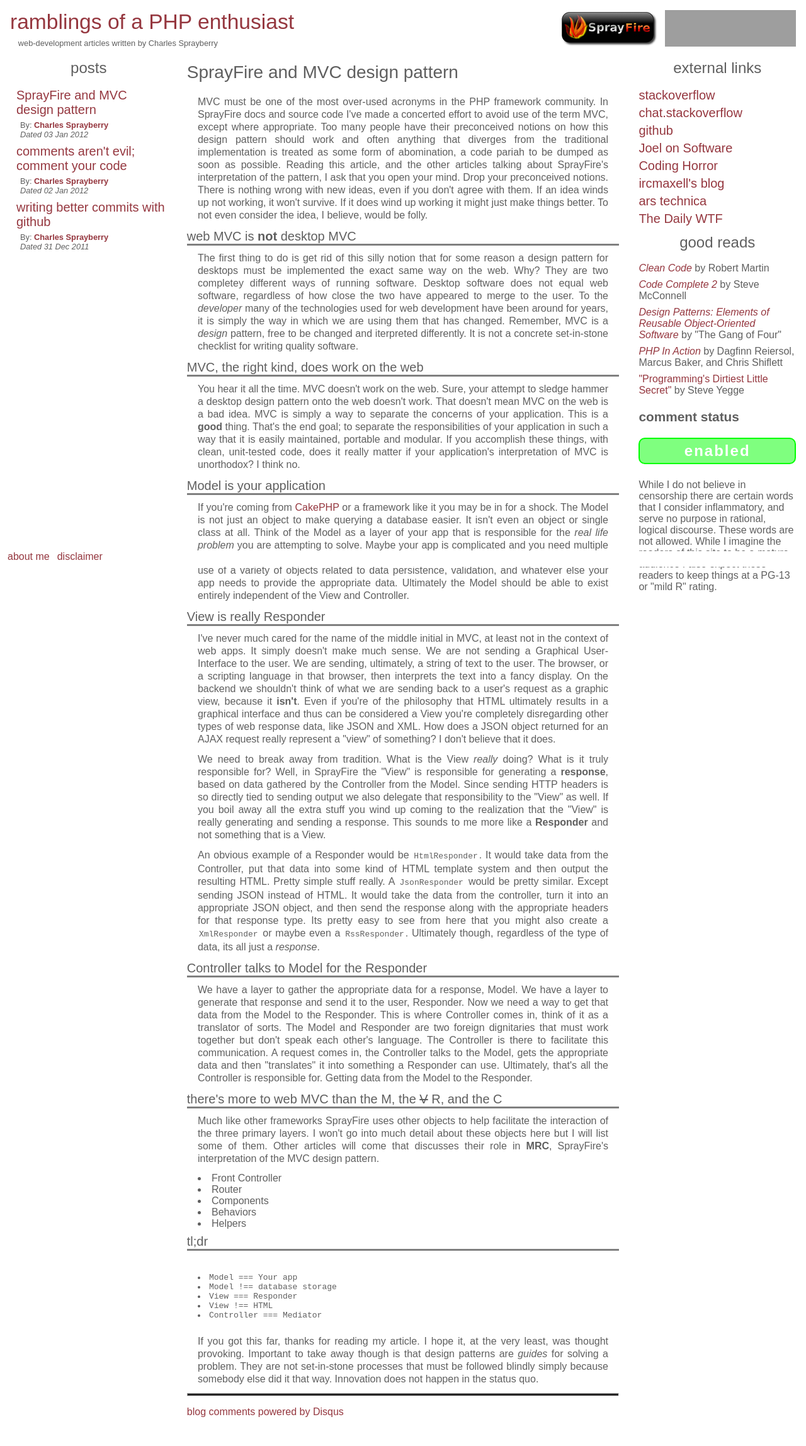
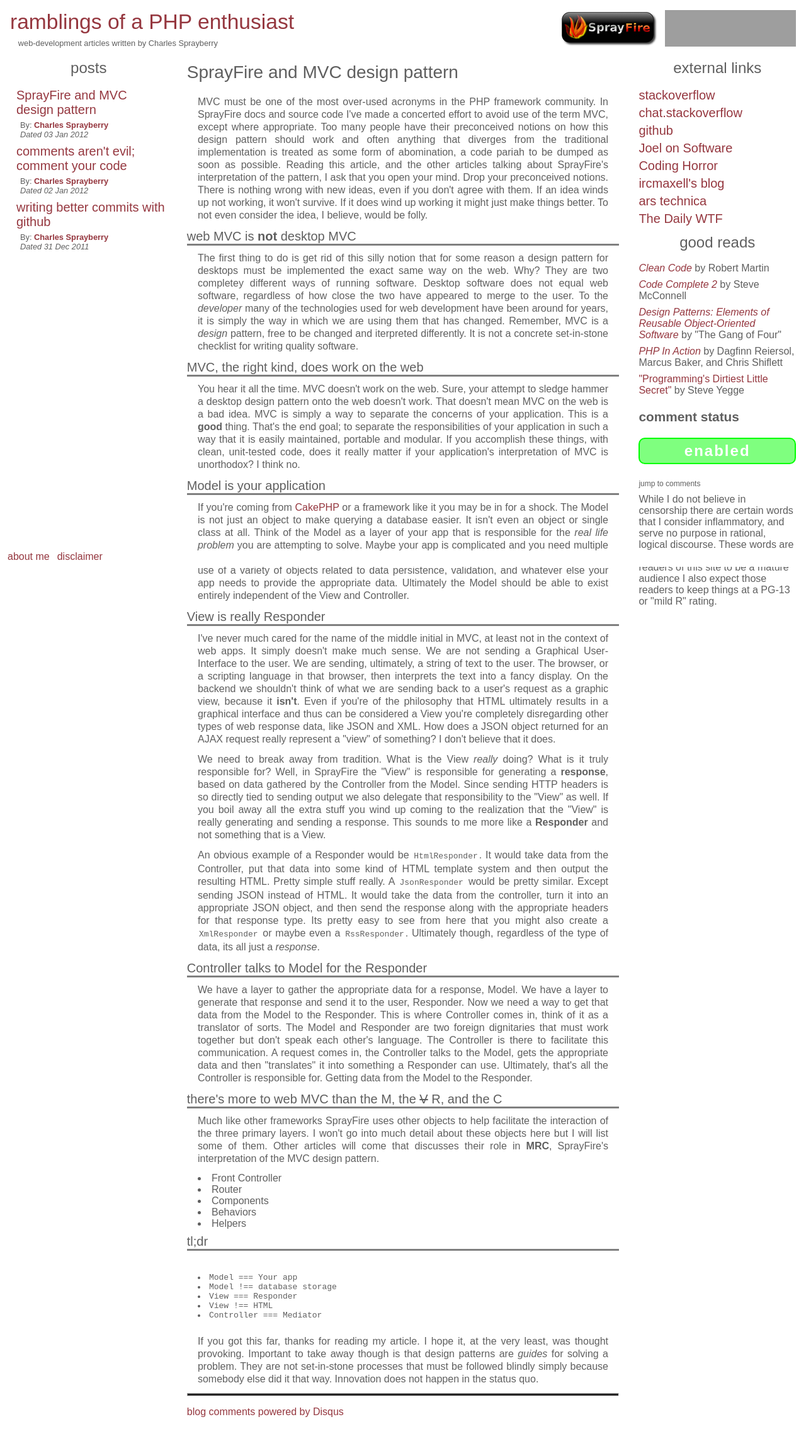
Before and after one commit to cspray/archived-blog, a Jekyll site: the page built from _posts/2012-01-03-sprayfire-and-mvc-design-pattern.html, in a window 1280 px wide. Shown: the whole page at 63% size. Built offline with Jekyll 4.4.1, drawn with Linux system fonts in a browser that asks for light colours; comment, search, counter and statistics services are not loaded; grey boxes are pictures that could not be loaded.

Commit message:
UPD comment-disclaimer.html & style.css adding a link below enabled comment status to jump to comment thread

```diff
--- a/_includes/comment-disclaimer.html
+++ b/_includes/comment-disclaimer.html
@@ -3,10 +3,12 @@
     <h4>comment status</h4>
     {% if page.disqus_enabled == true %}
         <p class="comment-status comment-status-enabled">enabled</p>
+        <p class="comment-jump-ad" href="#disqus_thread">jump to comments</p>
         <p>While I do not believe in censorship there are certain words that I consider inflammatory,
             and serve no purpose in rational, logical discourse.  These words are not allowed.  While I
             imagine the readers of this site to be a mature audience I also expect those readers to keep
             things at a PG-13 or "mild R" rating.</p>
+
     {% else %}
         <p class="comment-status comment-status-disabled">disabled</p>
         <p>Comments have been disabled for some personal reason.  If you feel that comments should be opened
--- a/_includes/style.css
+++ b/_includes/style.css
@@ -163,6 +163,11 @@ code {
     background-color: rgba(255, 0, 0, .5);
 }
 
+#comment-disclaimer .comment-jump-ad {
+    font-size: .75em;
+    margin-bottom: .75em;
+}
+
 #disqus_thread {
     margin-top: 1em;
 }
```
